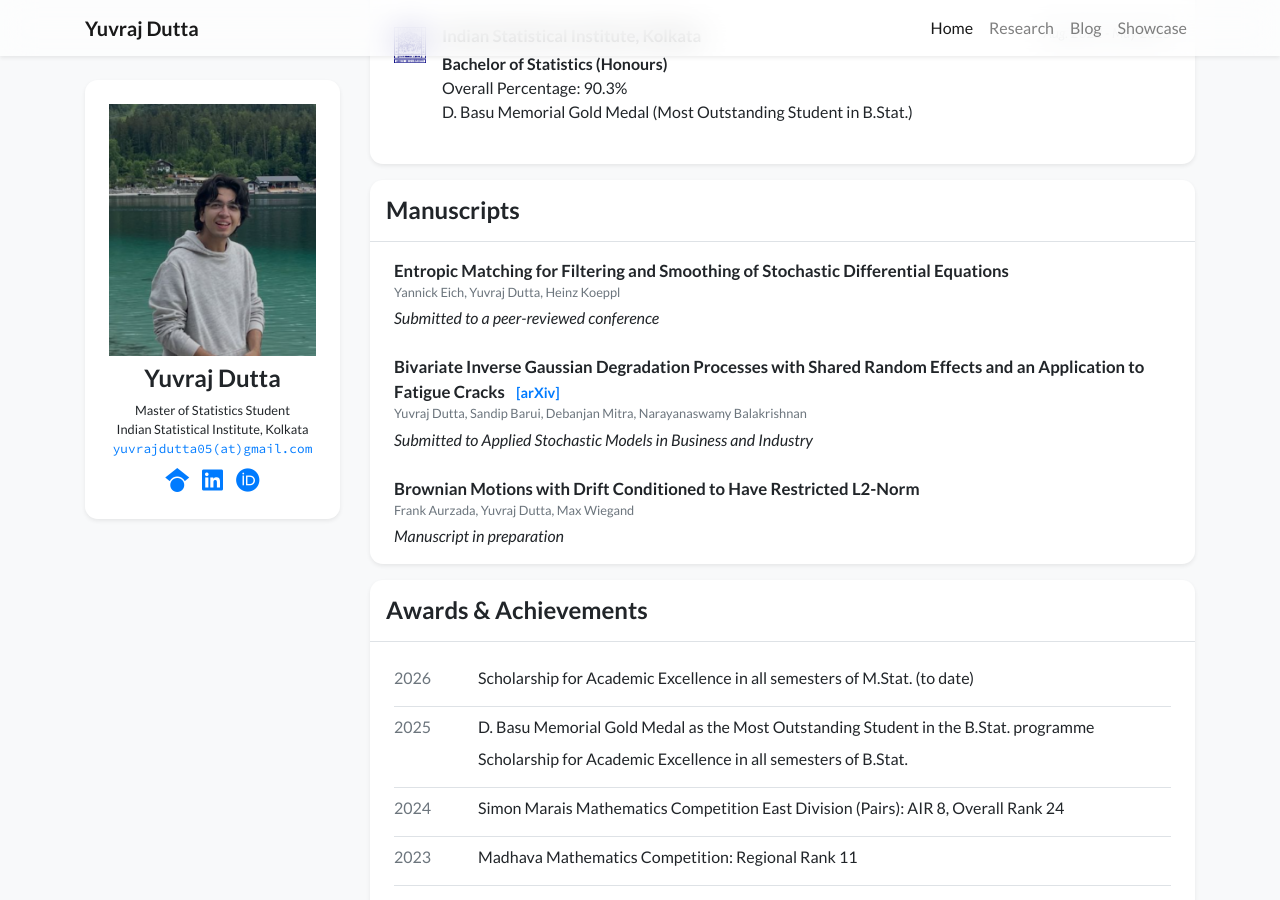
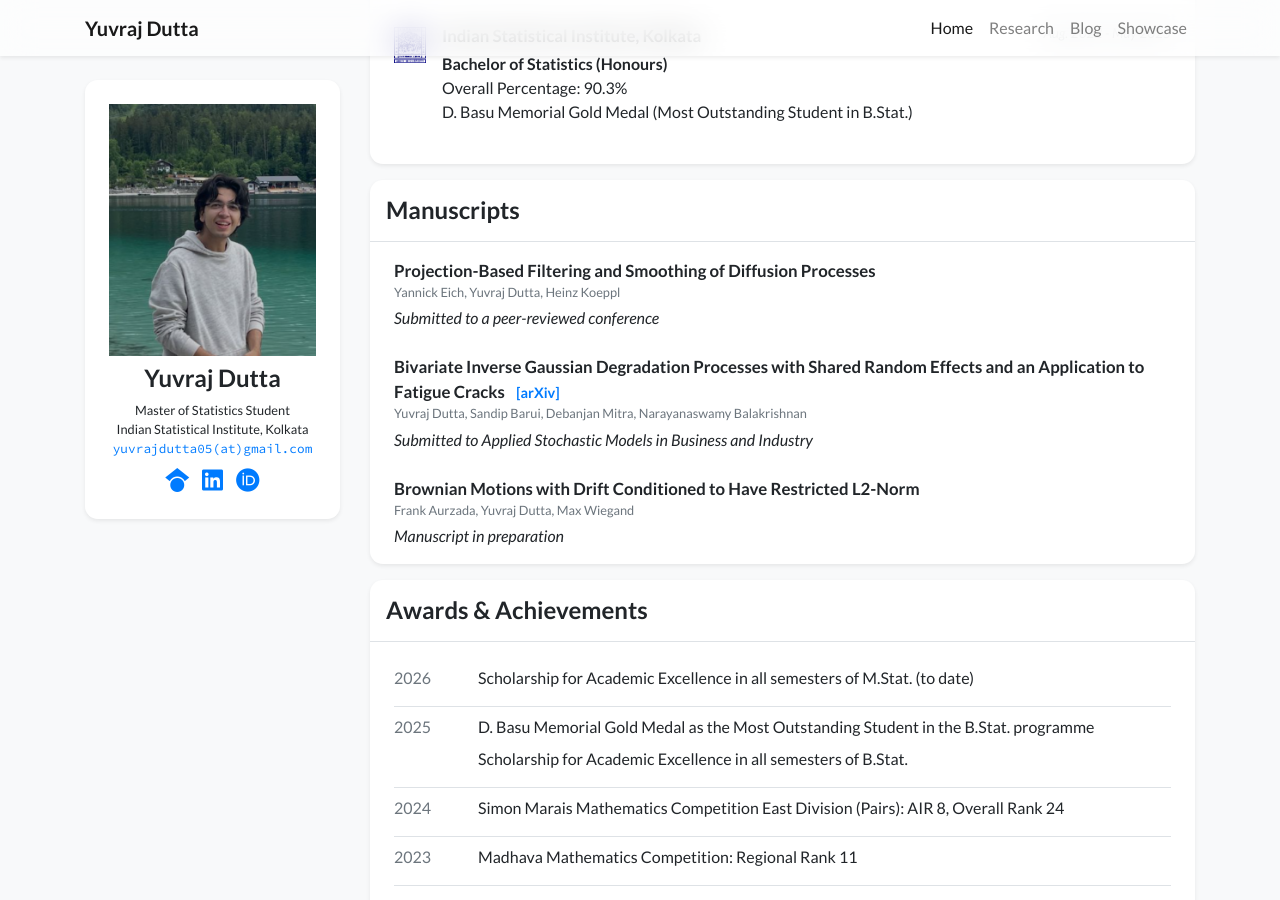
Before and after one commit to yuvrajdutta05/academic-homepage-test, a Jekyll site: the page built from index.html, in a window 1280 px wide and 900 px high, scrolled down 752 px. Built offline with Jekyll 4.4.1, drawn with Linux system fonts in a browser that asks for light colours; nearby versions of some CDN libraries; a style sheet for code colours, icons or effects is not loaded.

Commit message:
Update profile again

```diff
--- a/_data/profile.yml
+++ b/_data/profile.yml
@@ -86,7 +86,7 @@ awards:
 
 manuscripts:
 
-  - title: "Entropic Matching for Filtering and Smoothing of Stochastic Differential Equations"
+  - title: "Projection-Based Filtering and Smoothing of Diffusion Processes"
     authors: "Yannick Eich, Yuvraj Dutta, Heinz Koeppl"
     status: "Submitted to a peer-reviewed conference"
     link:
```
